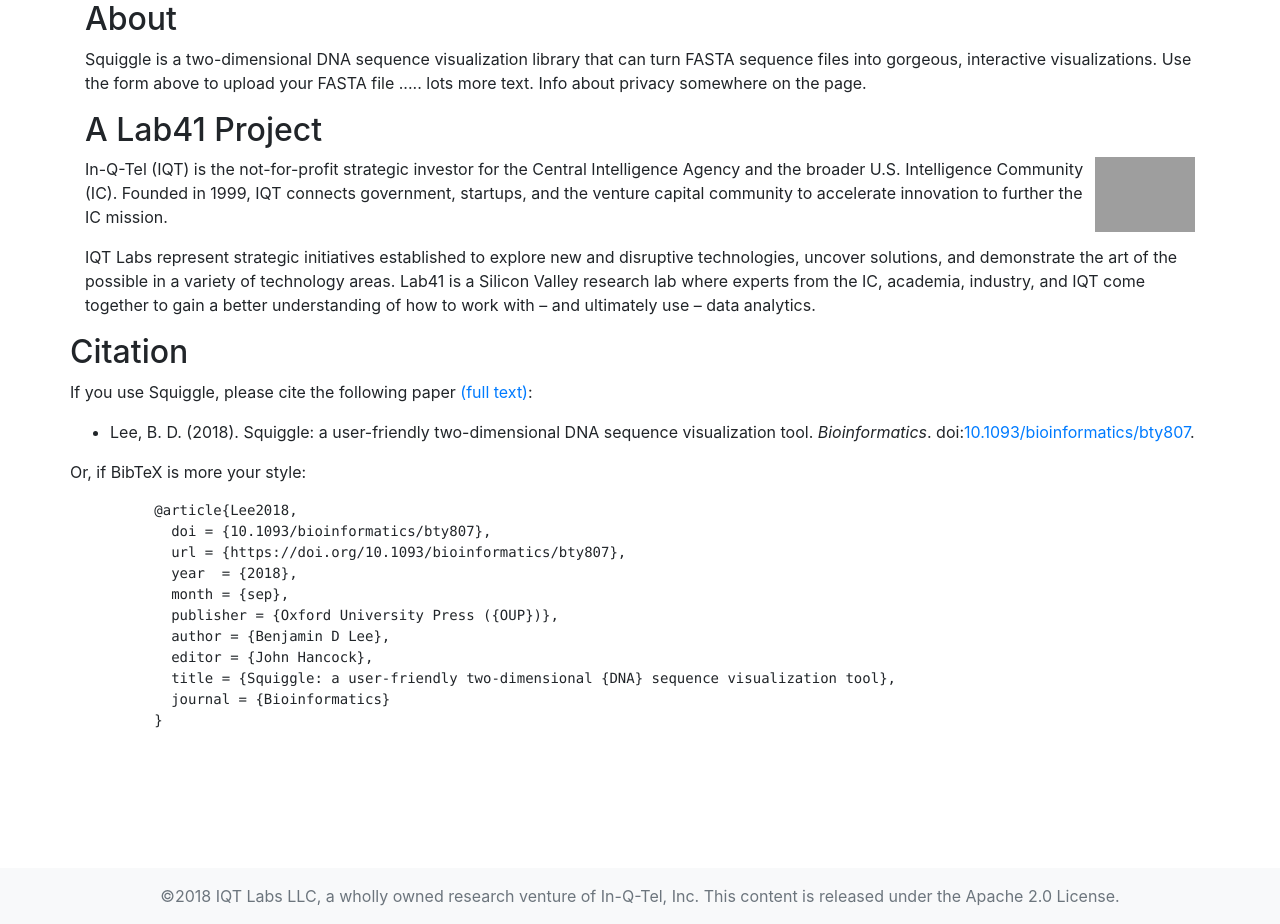
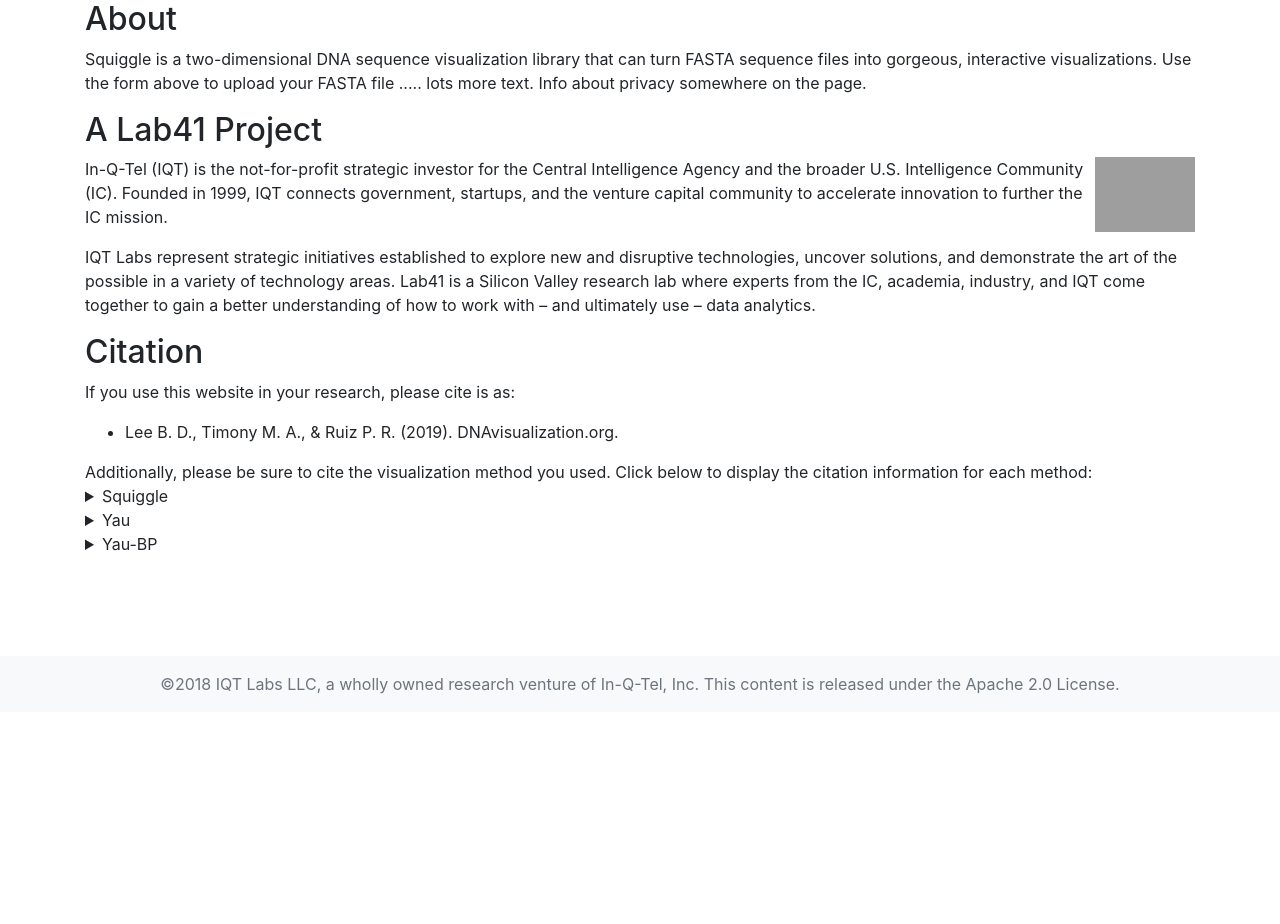
Before and after one commit to Benjamin-Lee/DNAvisualization.org, a Flask app: page / in a window 1280 px wide. Shown: the part 623-1547 px from the top of the page. After the commit the page ends 1317 px from the top, so only its background shows below. Run offline with Flask 2, Linux system fonts and the light colour scheme; parts of the project's set-up code (start-up, migrations or seed data) failed here and were passed over; some libraries are stand-ins or nearby versions; grey boxes are pictures that could not be loaded.

Commit message:
Add citation information

```diff
--- a/templates/index.html
+++ b/templates/index.html
@@ -205,32 +205,42 @@
             accelerate innovation to further the IC mission. </p>
           <p>IQT Labs represent strategic initiatives established to explore new and disruptive technologies, uncover solutions, and demonstrate the art of the possible in a variety of technology areas. Lab41 is a Silicon Valley research lab where
             experts from the IC, academia, industry, and IQT come together to gain a better understanding of how to work with – and ultimately use – data analytics.</p>
-        </div>
-        <div class="row">
-          <div class="col">
-            <h2 id="citation">Citation</h2>
-            <p>If you use Squiggle, please cite the following paper <a href="https://academic.oup.com/bioinformatics/advance-article/doi/10.1093/bioinformatics/bty807/5104938?guestAccessKey=306f0370-1281-428b-aa8a-757d3c49d801">(full text)</a>:</p>
+
+          <h2 id="citation">Citation</h2>
+
+          <p>If you use this website in your research, please cite is as:</p>
+          <ul>
+            <li>Lee B. D., Timony M. A., & Ruiz P. R. (2019). DNAvisualization.org.</li>
+          </ul>
+          Additionally, please be sure to cite the visualization method you used. Click below to display the citation information for each method:
+          <details>
+            <summary>Squiggle</summary>
+            <p>If you use the Squiggle visualization method, please cite the following paper <a href="https://academic.oup.com/bioinformatics/advance-article/doi/10.1093/bioinformatics/bty807/5104938?guestAccessKey=306f0370-1281-428b-aa8a-757d3c49d801">(full
+                text)</a>:</p>
             <ul>
               <li> Lee, B. D. (2018). Squiggle: a user-friendly two-dimensional DNA sequence visualization tool. <span style="font-style: italic">Bioinformatics</span>. doi:<a href="https://doi.org/10.1093/bioinformatics/bty807">10.1093/bioinformatics/bty807</a>.</li>
+            </ul>
+          </details>
+          <details>
+            <summary>Yau</summary>
+            <p>If you use the Yau visualization method, please cite the following paper <a href="https://www.ncbi.nlm.nih.gov/pmc/articles/PMC162336/">(full
+                text)</a>:</p>
+            <ul>
+              <li>Yau, S. S., Wang, J., Niknejad, A., Lu, C., Jin, N., & Ho, Y. K. (2003). DNA sequence representation without degeneracy. <span style="font-style: italic">Nucleic acids research, 31</span>(12), 3078-80.</li>
+            </ul>
+          </details>
+          <details>
+            <summary>Yau-BP</summary>
+            <p>If you use the Yau-BP visualization method, please cite the following papers:</p>
+            <ul>
+              <li> Lee, B. D. (2018). Squiggle: a user-friendly two-dimensional DNA sequence visualization tool. <span style="font-style: italic">Bioinformatics</span>. doi:<a href="https://doi.org/10.1093/bioinformatics/bty807">10.1093/bioinformatics/bty807</a>.</li>
+              <li>Yau, S. S., Wang, J., Niknejad, A., Lu, C., Jin, N., & Ho, Y. K. (2003). DNA sequence representation without degeneracy. <span style="font-style: italic">Nucleic acids research, 31</span>(12), 3078-80.</li>
+            </ul>
+          </details>
 
-            </ul>
-            <p>Or, if BibTeX is more your style:</p>
-            <pre>
-          @article{Lee2018,
-            doi = {10.1093/bioinformatics/bty807},
-            url = {https://doi.org/10.1093/bioinformatics/bty807},
-            year  = {2018},
-            month = {sep},
-            publisher = {Oxford University Press ({OUP})},
-            author = {Benjamin D Lee},
-            editor = {John Hancock},
-            title = {Squiggle: a user-friendly two-dimensional {DNA} sequence visualization tool},
-            journal = {Bioinformatics}
-          }
-        </pre>
-          </div>
         </div>
-      </div><!--  /container -->
+      </div>
+    </div><!--  /container -->
   </main>
 
   <footer class="footer py-3 bg-light">
```
